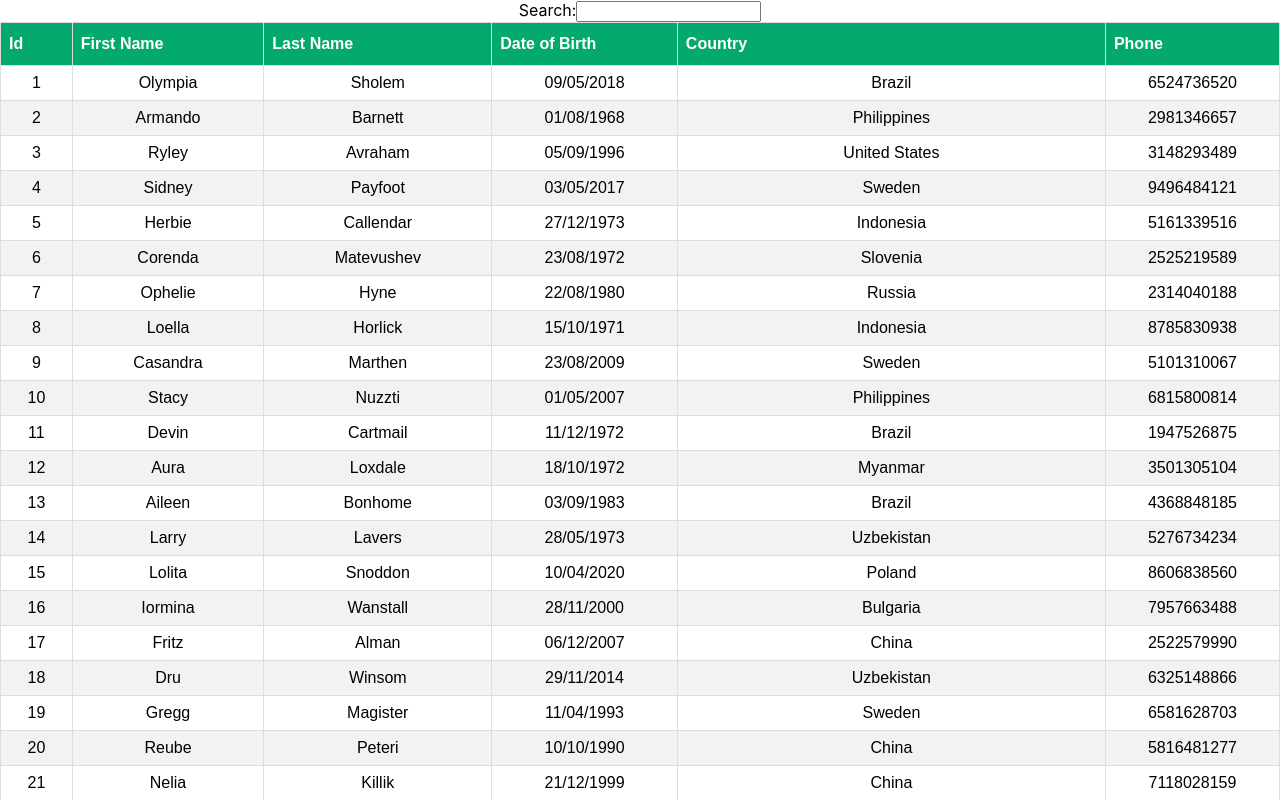
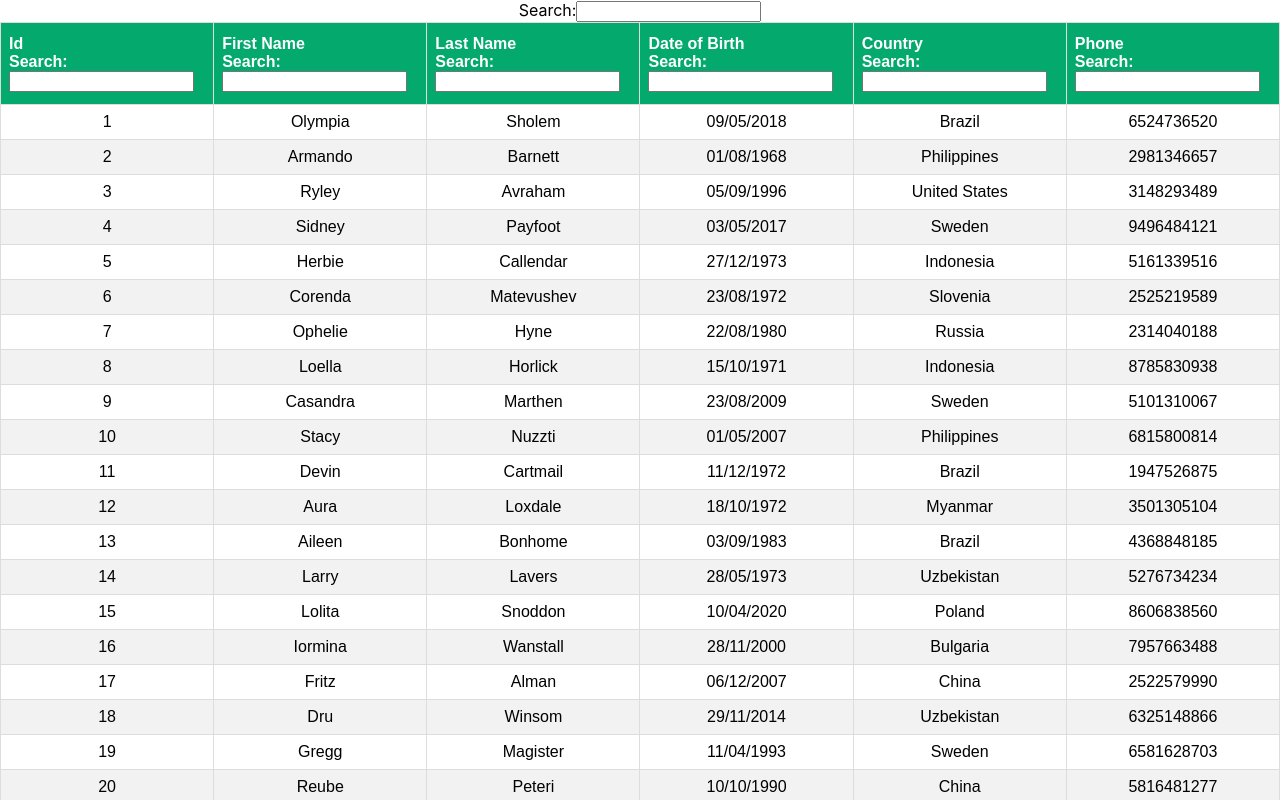
Before and after one commit to danlidennydeng/react-table-gopinav, a React (Create React App) app: page / in a window 1280 px wide. Shown: the top 800 px of the page. Built offline with nearby package versions, Linux system fonts and the light colour scheme.

Commit message:
Lesson 9, column filter

```diff
--- /dev/null
+++ b/src/components/ColumnFilter.js
@@ -0,0 +1,14 @@
+import React from 'react'
+
+const ColumnFilter = ({ column }) => {
+  const { filterValue, setFilter } = column
+
+  return (
+    <span>
+      Search:{''}
+      <input value={filterValue || ''} onChange={(e) => setFilter(e.target.value)} />
+    </span>
+  )
+}
+
+export default ColumnFilter
--- a/src/components/FilteringTable8.js
+++ b/src/components/FilteringTable8.js
@@ -1,4 +1,4 @@
-import { useTable, useGlobalFilter } from 'react-table'
+import { useTable, useGlobalFilter, useFilters } from 'react-table'
 import MOCK_DATA from './MOCK_DATA.json'
 import { COLUMNS } from './columns'
 import { useMemo } from 'react'
@@ -13,7 +13,7 @@
   const tableInstance = useTable({
     columns,
     data
-  }, useGlobalFilter)
+  }, useFilters, useGlobalFilter)
 
   const {
     getTableProps,
@@ -36,7 +36,10 @@
         {headerGroups.map((headerGroup) => (
           <tr {...headerGroup.getHeaderGroupProps()}>
             {headerGroup.headers.map((column) => (
-              <th {...column.getHeaderProps()}>{column.render('Header')}</th>
+              <th {...column.getHeaderProps()}>
+                {column.render('Header')}
+                <div>{column.canFilter ? column.render('Filter') : null}</div>
+              </th>
             ))}
 
         </tr>
--- a/src/components/columns.js
+++ b/src/components/columns.js
@@ -1,39 +1,46 @@
 import { format } from 'date-fns'
+import ColumnFilter from './ColumnFilter'
 
 export const COLUMNS = [
   {
     Header: 'Id',
     Footer: 'Id',
-    accessor: 'id'
+    accessor: 'id',
+    Filter: ColumnFilter
   },
   {
     Header: 'First Name',
     Footer: 'First Name',
-    accessor: 'first_name'
+    accessor: 'first_name',
+    Filter: ColumnFilter
   },
 
   {
     Header: 'Last Name',
     Footer: 'Last Name',
-    accessor: 'last_name'
+    accessor: 'last_name',
+    Filter: ColumnFilter
   },
 
   {
     Header: 'Date of Birth',
     Footer: 'Date of Birth',
     accessor: 'date_of_birth',
-    Cell: ({value}) => { return format(new Date(value), 'dd/MM/yyyy')}
+    Cell: ({value}) => { return format(new Date(value), 'dd/MM/yyyy')},
+    Filter: ColumnFilter
   },
 
   {
     Header: 'Country',
     Footer: 'Country',
-    accessor: 'country'
+    accessor: 'country',
+    Filter: ColumnFilter
   },
 
   {
     Header: 'Phone',
     Footer: 'Phone',
-    accessor: 'phone'
+    accessor: 'phone',
+    Filter: ColumnFilter
   }
 ]
```
